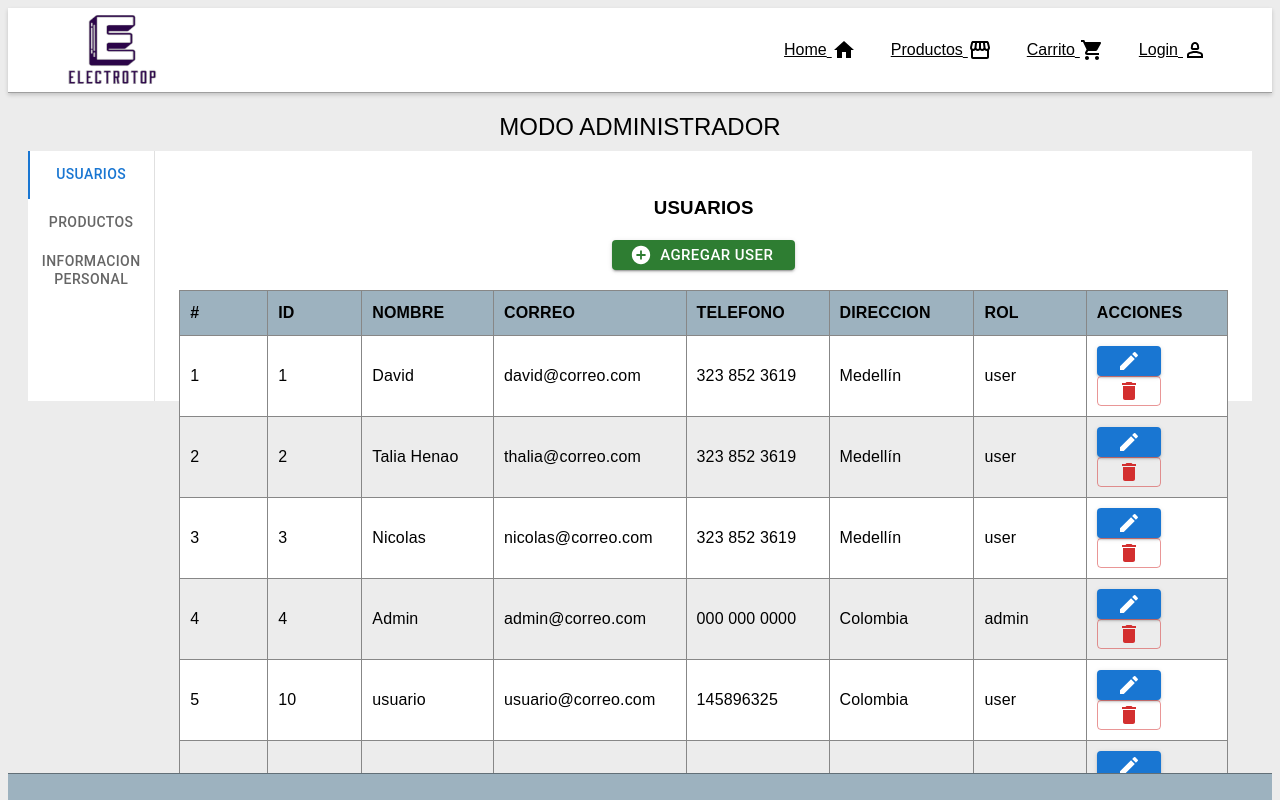
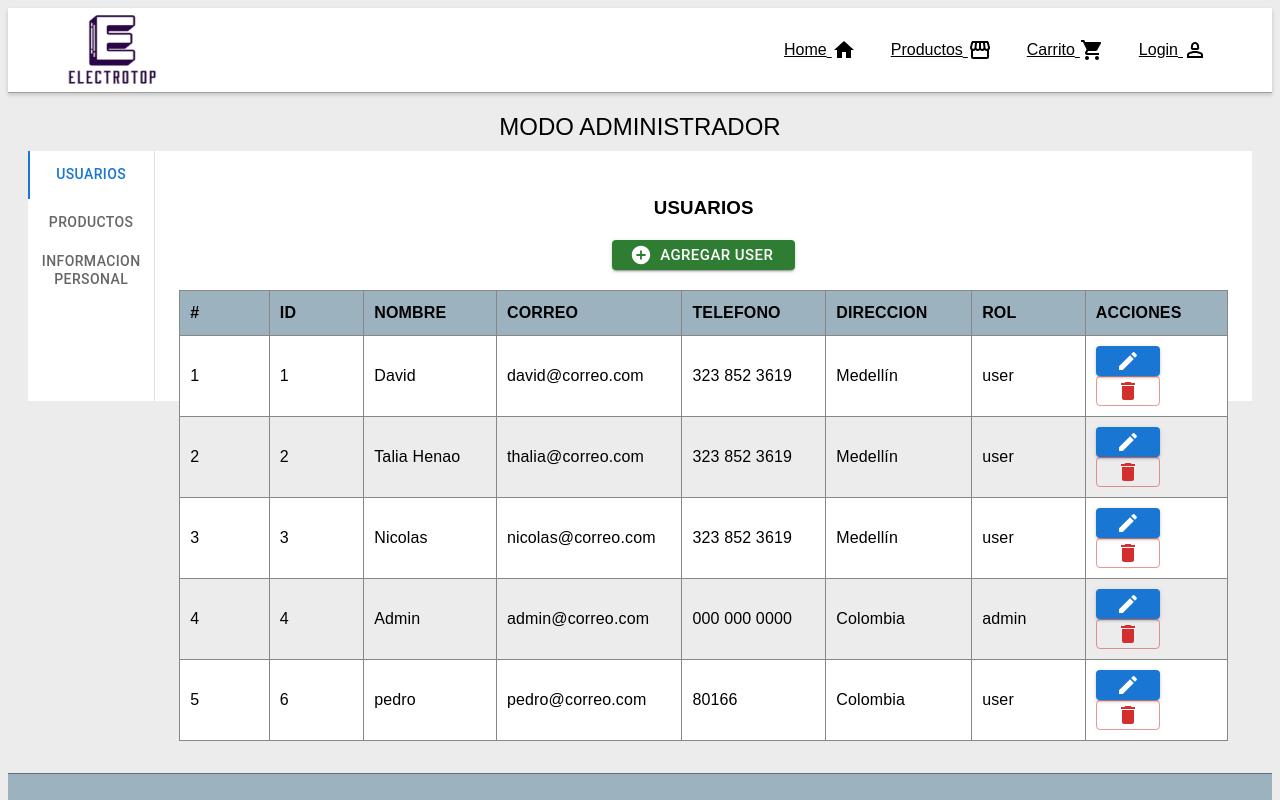
Before and after one commit to TaliaHenao6/EjercicioCarrito, a React (Vite) app in the folder EjercicioCarrito/: page /Admin in a window 1280 px wide. Shown: the top 800 px of the page. Built offline with nearby package versions, Linux system fonts and the light colour scheme; data requests are answered from the project's data file.

Commit message:
Boton de eliminar usuarios panel admin

```diff
--- a/EjercicioCarrito/db.json
+++ b/EjercicioCarrito/db.json
@@ -37,22 +37,13 @@
       "role": "admin"
     },
     {
-      "name": "usuario",
-      "phone": "145896325",
+      "name": "pedro",
+      "phone": "80166",
       "address": "Colombia",
-      "email": "usuario@correo.com",
-      "password": "123456",
+      "email": "pedro@correo.com",
+      "password": "1236547",
       "role": "user",
-      "id": 10
-    },
-    {
-      "name": "Leopoldo",
-      "phone": "105145010",
-      "address": "Colombia",
-      "email": "leopoldo@correo.com",
-      "password": "123456",
-      "role": "user",
-      "id": 11
+      "id": 6
     }
   ],
   "productos": [
--- a/EjercicioCarrito/src/componentes/Admi.jsx
+++ b/EjercicioCarrito/src/componentes/Admi.jsx
@@ -60,7 +60,7 @@ export default function VerticalTabs() {
         height: 250,
       }}
     >
-      <Tabs
+      <Tabs  className="panel"
         orientation="vertical"
         variant="scrollable"
         value={value}
--- a/EjercicioCarrito/src/componentes/admin/Usuarios.jsx
+++ b/EjercicioCarrito/src/componentes/admin/Usuarios.jsx
@@ -5,6 +5,7 @@ import {Delete, Edit, AddCircle} from "@mui/icons-material"
 
 
 const baseUrl = "http://localhost:3001/usuarios";
+const deleteUrl = "http://localhost:3001/usuarios/10";
 
 const Usuarios = () => {
   const [users, setUsers] = useState([]);
@@ -19,7 +20,27 @@ const Usuarios = () => {
       // const respuesta = response[0];
       setUsers(response.data);
     }).catch();
-  }, [idUser]);
+  }, [idUser, users]);
+
+
+  const removeUser = (id) =>{
+    if(confirm(`Deseas Eliminar al usuario con ID: ${id}`)){
+      // alert(`Vamos a eliminar el user:, ${id}`);
+      // useEffect(() => {
+        axios
+          .delete(`http://localhost:3001/usuarios/${id}`)
+          .then((response) => {
+            console.log(response.data);
+            alert("Eliminacion con exito");
+          })
+          .catch();
+        // }, [users])
+    }else{
+      alert("No se elimino nada");
+    }
+    // await
+
+  }
 
   return (
     <>
@@ -55,7 +76,7 @@ const Usuarios = () => {
               <Button variant="contained" size="small">
                 <Edit />
               </Button>
-              <Button variant="outlined" size="small" color="error">
+              <Button variant="outlined" size="small" color="error" onClick={()=> removeUser(user.id)}>
                 <Delete />{" "}
               </Button>
             </td>
```
Also changed, not shown: EjercicioCarrito/src/componentes/Admin.jsx (+0 -24 lines).
